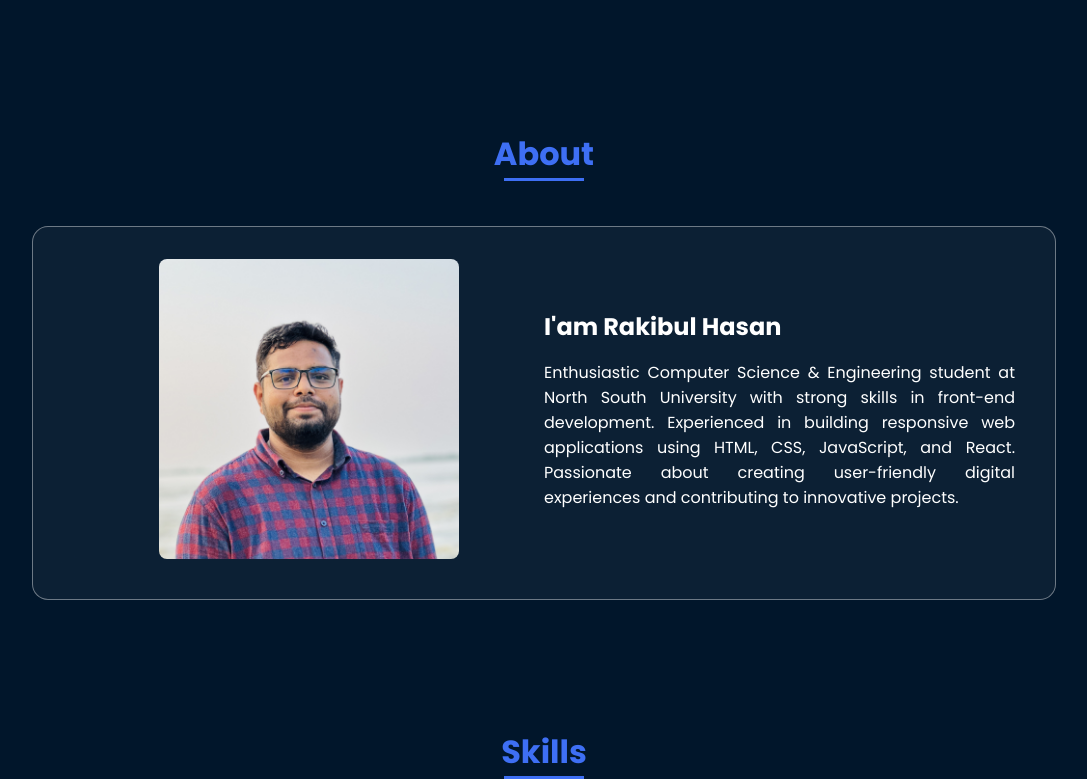
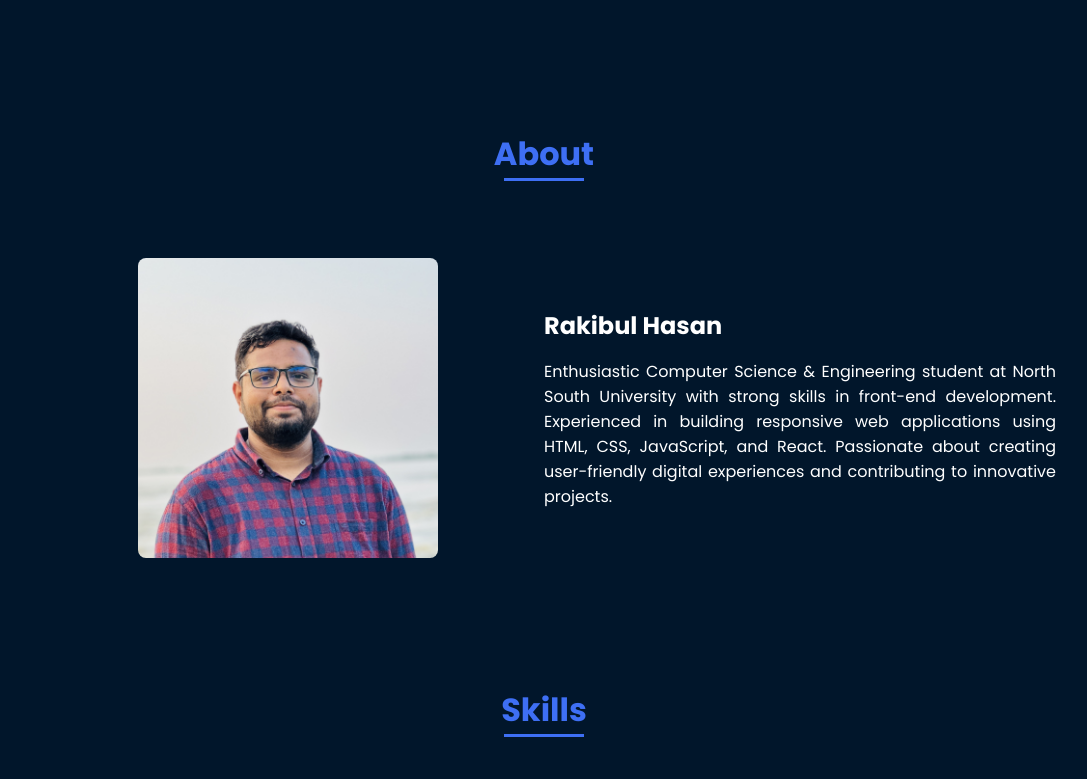
Before and after one commit to rakibulhasanme09/my-portfolio, a plain HTML site: page index.html in a window 1280 px wide. Shown: the part 641-1420 px from the top of the page, without its empty margins (96-1183 px from the left). Drawn offline with nearby package versions, Linux system fonts and the light colour scheme.

Commit message:
about section updated

```diff
--- a/index.html
+++ b/index.html
@@ -284,14 +284,9 @@
 
         /* ===== ABOUT =====*/
         .about__container {
-
-            background-color: rgba(255, 255, 255, 0.048);
             row-gap: 2rem;
             text-align: center;
-            padding: 40px;
-            backdrop-filter: blur(20px);
-            border: 1px solid rgba(255, 255, 255, 0.4);
-            border-radius: 1rem;
+
         }
 
         /* .about_text_con {
@@ -674,7 +669,7 @@
                 </div>
 
                 <div class="about_text_con">
-                    <h2 class="about__subtitle">I'am Rakibul Hasan</h2>
+                    <h2 class="about__subtitle">Rakibul Hasan</h2>
                     <p class="about__text">Enthusiastic Computer Science & Engineering student at North South
                         University with strong skills in front-end development. Experienced in building
                         responsive web applications using
```
